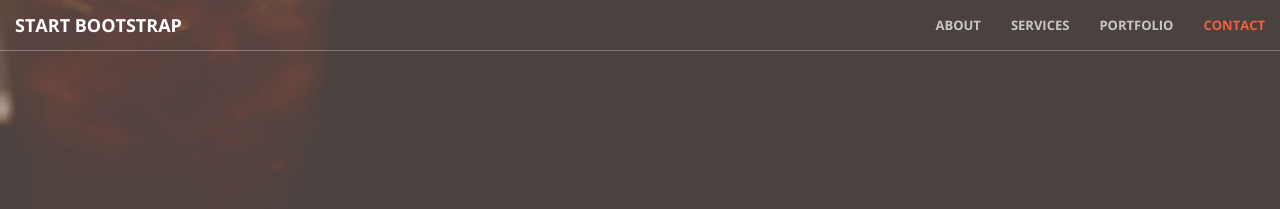
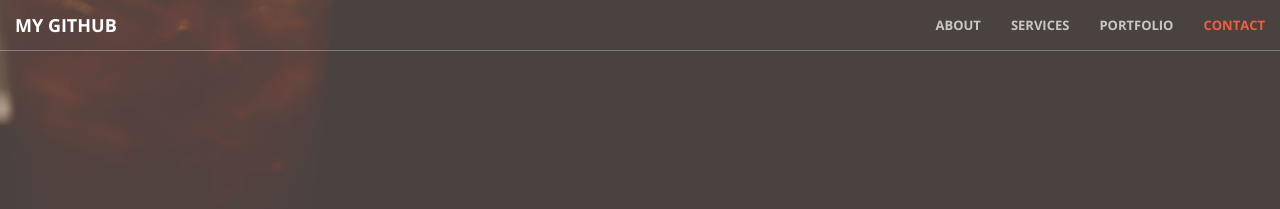
Before and after one commit to Mikeymac02/Mikeymac02.github.io, a Jekyll site: the page built from index.html, in a window 1280 px wide. Shown: the top 209 px of the page. Built offline with Jekyll 4.4.1, drawn with Linux system fonts in a browser that asks for light colours.

Commit message:
Update nav.html

```diff
--- a/_includes/nav.html
+++ b/_includes/nav.html
@@ -8,7 +8,7 @@
                 <span class="icon-bar"></span>
                 <span class="icon-bar"></span>
             </button>
-            <a class="navbar-brand page-scroll" href="#page-top">Start Bootstrap</a>
+            <a class="navbar-brand page-scroll" href="#page-top">My GitHub</a>
         </div>
 
         <!-- Collect the nav links, forms, and other content for toggling -->
```
